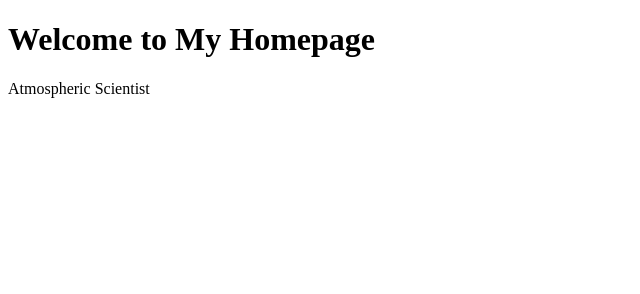
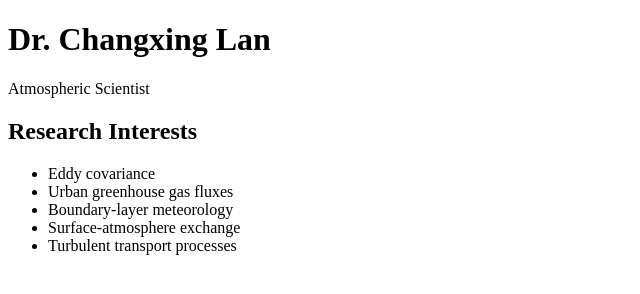
Before and after one commit to changxing0609/changxing0609.github.io, a plain HTML site: page index.html in a window 1280 px wide. Shown: the whole page, without its empty margins (0-640 px from the left). Drawn offline with Linux system fonts and the light colour scheme.

Commit message:
Update index.html

```diff
--- a/index.html
+++ b/index.html
@@ -1,16 +1,26 @@
 <!DOCTYPE html>
 <html>
-
 <head>
-  <title>Changxing Lan</title>
+    <title>Changxing Lan</title>
 </head>
 
 <body>
 
-<h1>Welcome to My Homepage</h1>
+<h1>Dr. Changxing Lan</h1>
 
-<p>Atmospheric Scientist</p>
+<p>
+Atmospheric Scientist
+</p>
+
+<h2>Research Interests</h2>
+
+<ul>
+  <li>Eddy covariance</li>
+  <li>Urban greenhouse gas fluxes</li>
+  <li>Boundary-layer meteorology</li>
+  <li>Surface-atmosphere exchange</li>
+  <li>Turbulent transport processes</li>
+</ul>
 
 </body>
-
 </html>
```
